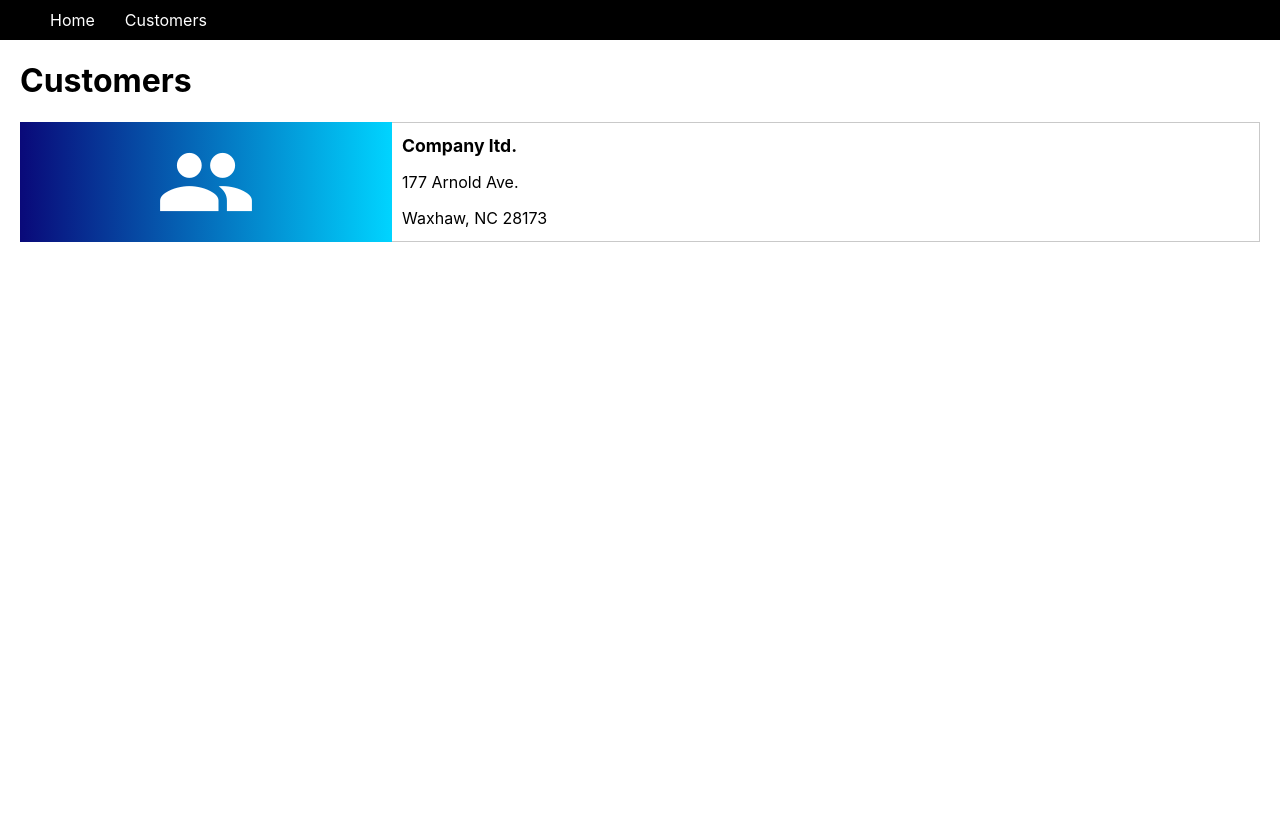
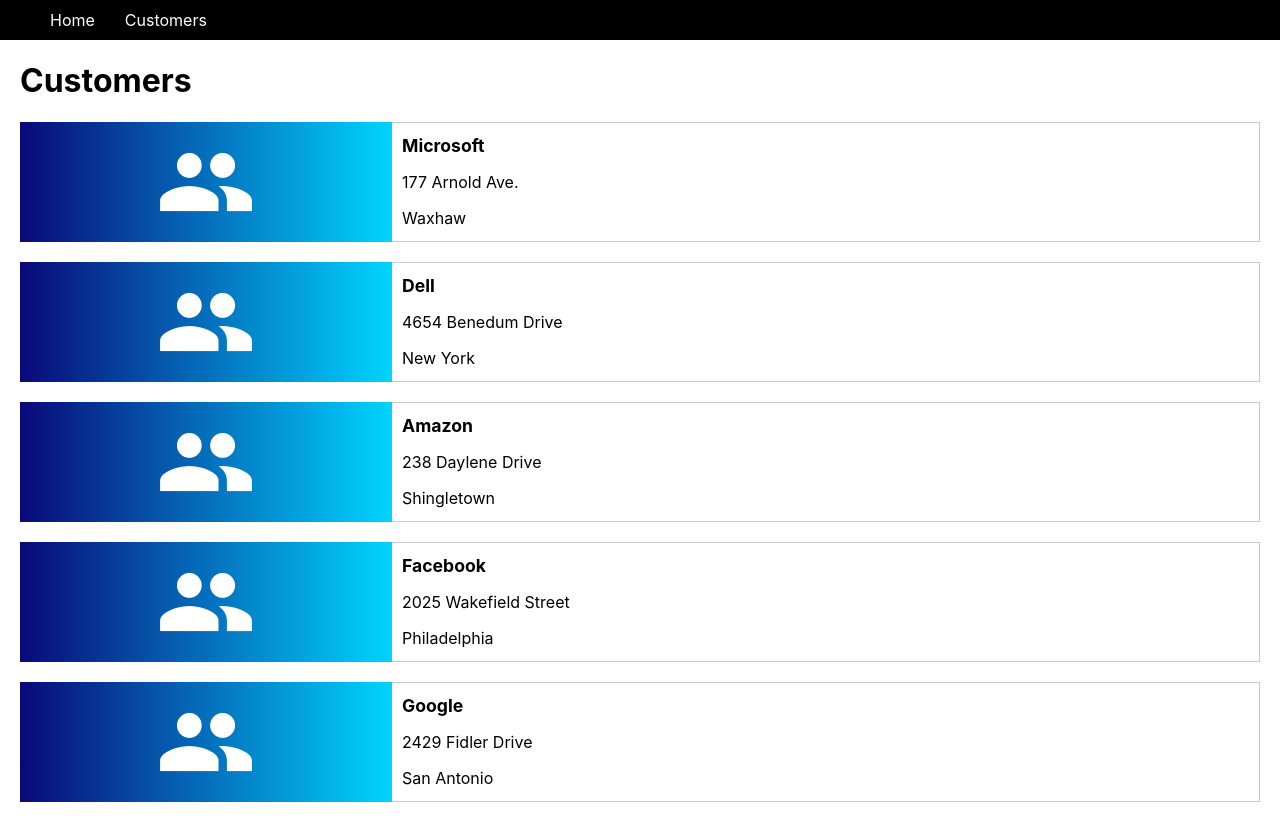
Before and after one commit to TomBina/Simple-React-App, a React (Create React App) app: page /customers in a window 1280 px wide. Before the commit the page ends 800 px from the top, so only its background shows below. Built offline with nearby package versions, Linux system fonts and the light colour scheme.

Commit message:
understanding state and lifecycle

```diff
--- /dev/null
+++ b/public/customers.json
@@ -0,0 +1,32 @@
+[
+    {
+        "id": 1,
+        "company": "Microsoft",
+        "address": "177 Arnold Ave.",
+        "city": "Waxhaw"
+    },
+    {
+        "id": 2,
+        "company": "Dell",
+        "address": "4654 Benedum Drive",
+        "city": "New York"
+    },
+    {
+        "id": 3,
+        "company": "Amazon",
+        "address": "238  Daylene Drive",
+        "city": "Shingletown"
+    },
+    {
+        "id": 4,
+        "company": "Facebook",
+        "address": "2025 Wakefield Street",
+        "city": "Philadelphia"
+    },
+    {
+        "id": 5,
+        "company": "Google",
+        "address": "2429 Fidler Drive",
+        "city": "San Antonio"
+    }
+]
--- a/src/Customers.js
+++ b/src/Customers.js
@@ -1,17 +1,42 @@
 import React from 'react';
 import CustomerCard from './CustomerCard';
 
-function Customers() {
-    return (
-        <div>
-            <h1>Customers</h1>
-            <CustomerCard
-                company="Company ltd."
-                address="177 Arnold Ave."
-                city="Waxhaw, NC 28173">
-            </CustomerCard>
-        </div>
-    )
+class Customers extends React.Component {
+    constructor() {
+        super();
+
+        this.state = {
+            customers: []
+        };
+    }
+
+    render() {
+        let cards = this.state.customers.map(c => <CustomerCard
+            key={c.id}
+            company={c.company}
+            address={c.address}
+            city={c.city}>
+        </CustomerCard>)
+
+        return (
+            <div>
+                <h1>Customers</h1>
+                {cards.length > 0 ? cards : "loading.."}
+            </div>
+        )
+    }
+
+    async componentDidMount() {
+        let customers = await fetch("/customers.json").then(response => response.json());
+
+        this.setState({
+            customers: customers
+        });
+    }
+
+    async componentWillUnmount() {
+        console.log("Component will be removed.");
+    }
 }
 
 export default Customers;
```
